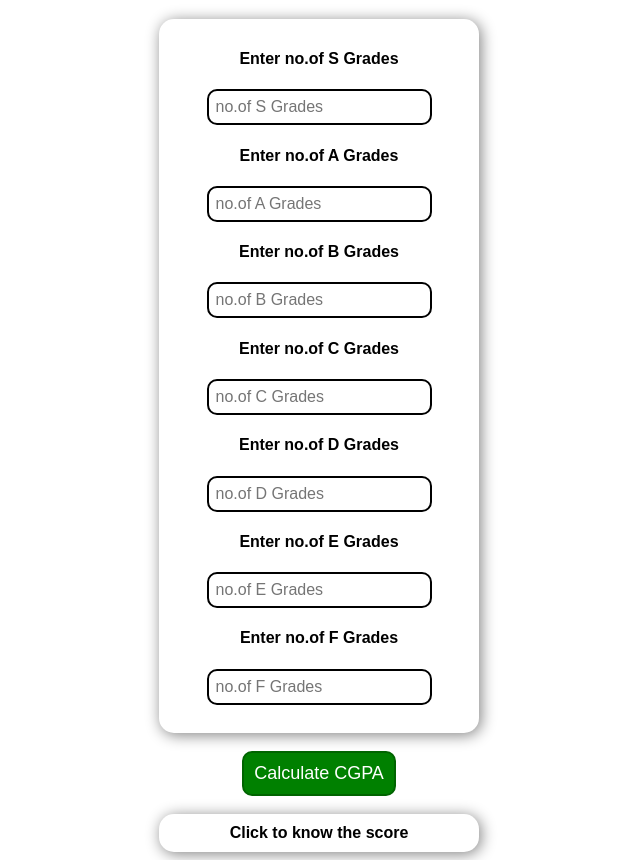
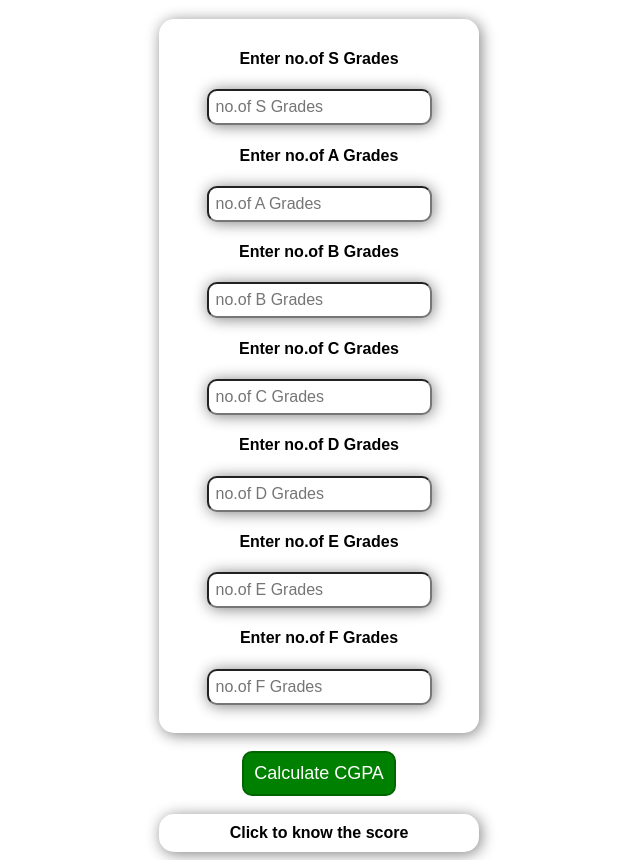
Before and after one commit to ViswanathSaiSandeep/CGPA-Calculator, a plain HTML site: page index.html in a window 1280 px wide. Shown: the part 61-921 px from the top of the page, without its empty margins (321-961 px from the left). Drawn offline with Linux system fonts and the light colour scheme.

Commit message:
Update style.css

```diff
--- a/style.css
+++ b/style.css
@@ -17,7 +17,7 @@ input{
     padding: 7px;
     border-radius: 10px;
     font-size: medium;
-    border: solid black 2px;
+    box-shadow: 1px 1px 15px grey;
     font-family: Arial;
 }
 button{
```
